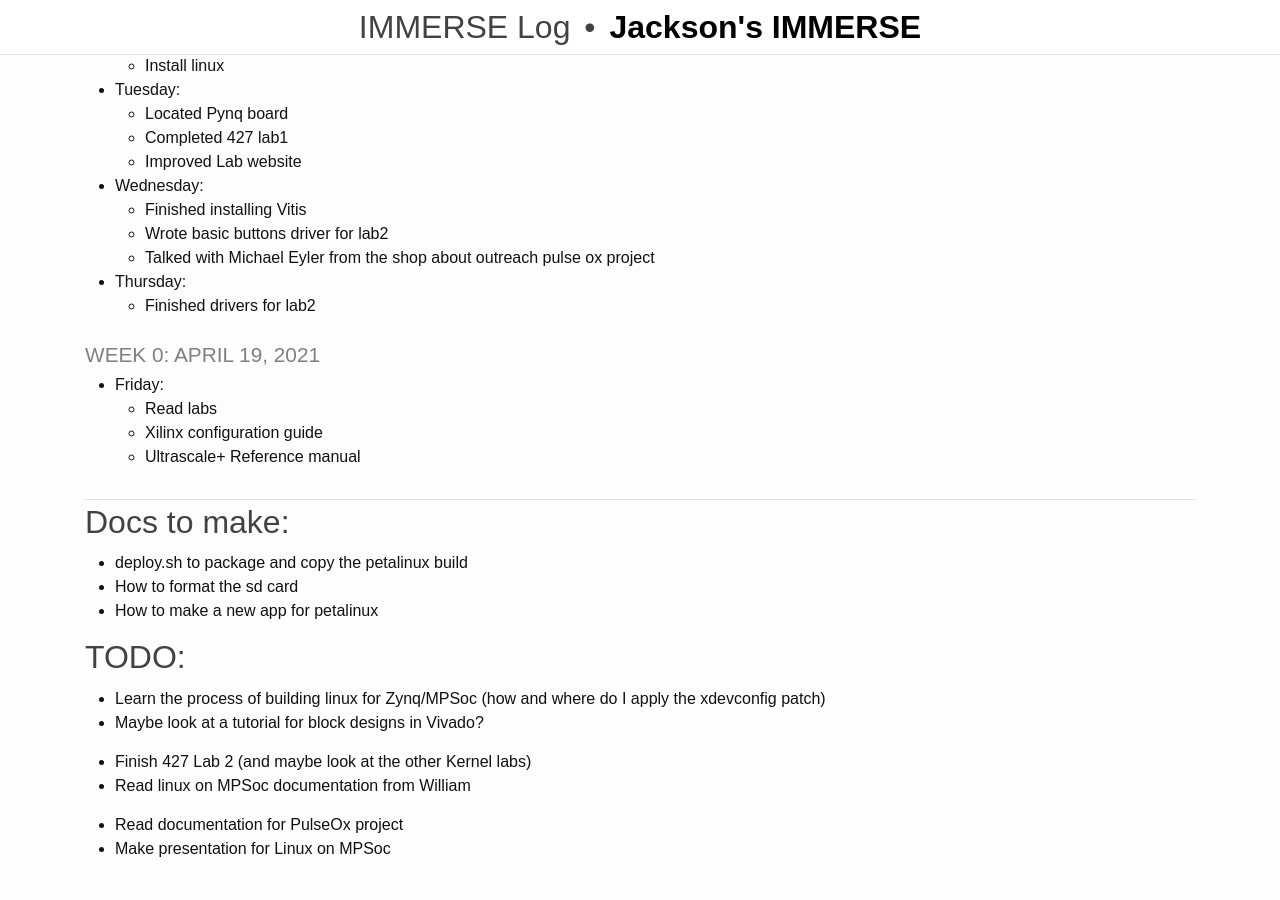
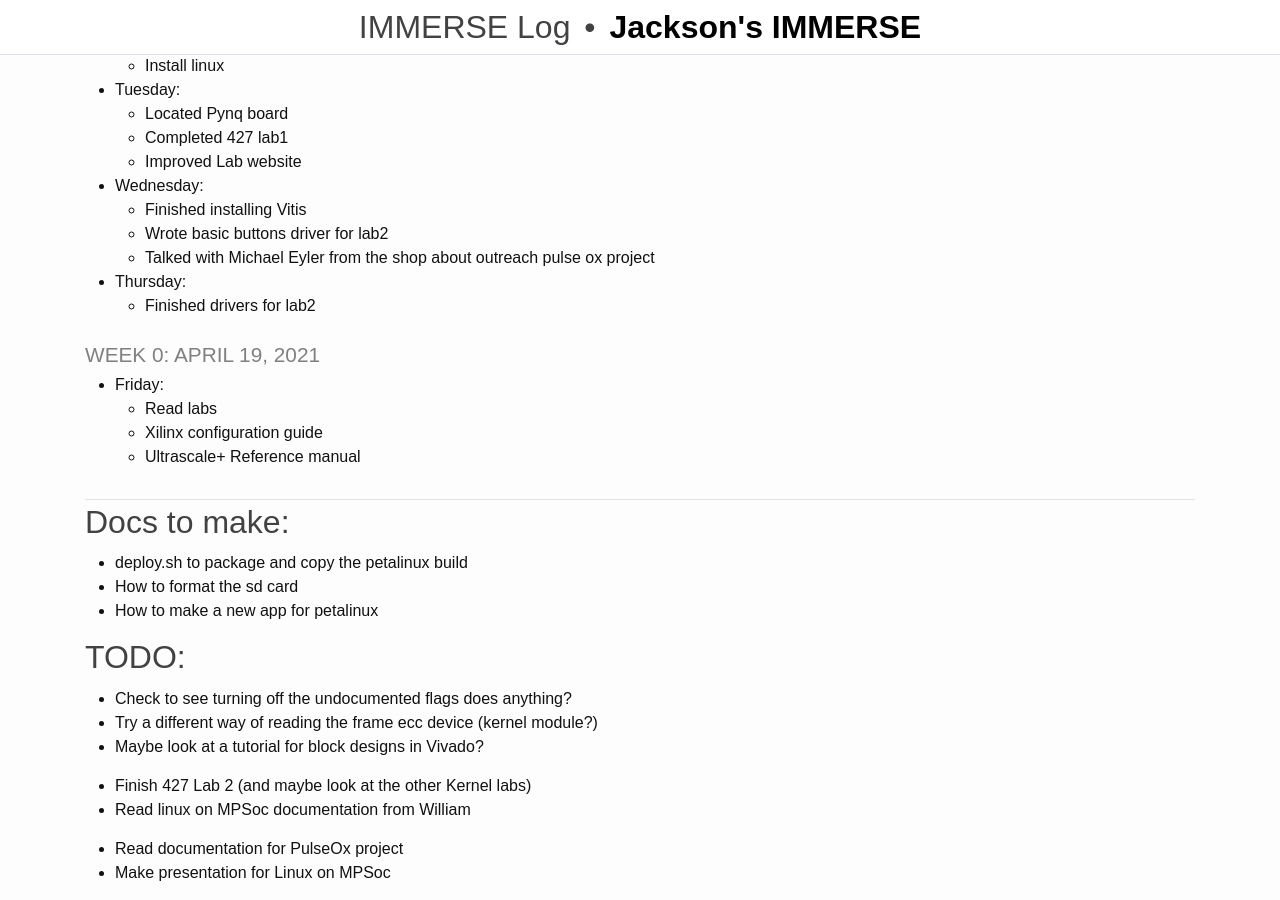
Before and after one commit to rjsmith1999/IMMERSE, a Jekyll site: the page built from _pages/log.md, in a window 1280 px wide and 900 px high, scrolled down 1655 px. Built offline with Jekyll 4.4.1, drawn with Linux system fonts in a browser that asks for light colours; before the commit the page ends 2531 px from its top, so only the background shows below that.

Commit message:
Update todo

```diff
--- a/_pages/log.md
+++ b/_pages/log.md
@@ -103,7 +103,8 @@ title: IMMERSE Log
  - How to make a new app for petalinux
 
 ## TODO:
-- Learn the process of building linux for Zynq/MPSoc (how and where do I apply the xdevconfig patch)
+- Check to see turning off the undocumented flags does anything?
+- Try a different way of reading the frame ecc device (kernel module?)
 - Maybe look at a tutorial for block designs in Vivado?
 
 - Finish 427 Lab 2 (and maybe look at the other Kernel labs)
```
